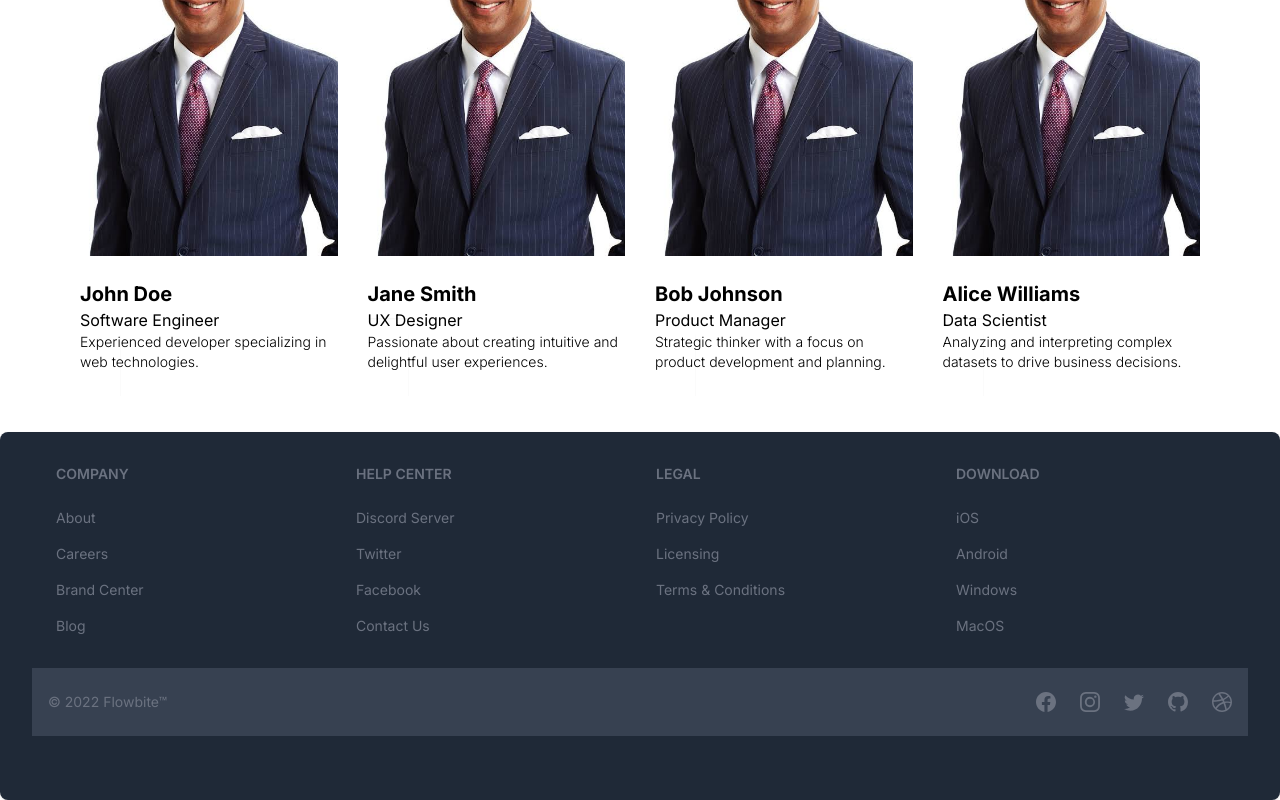
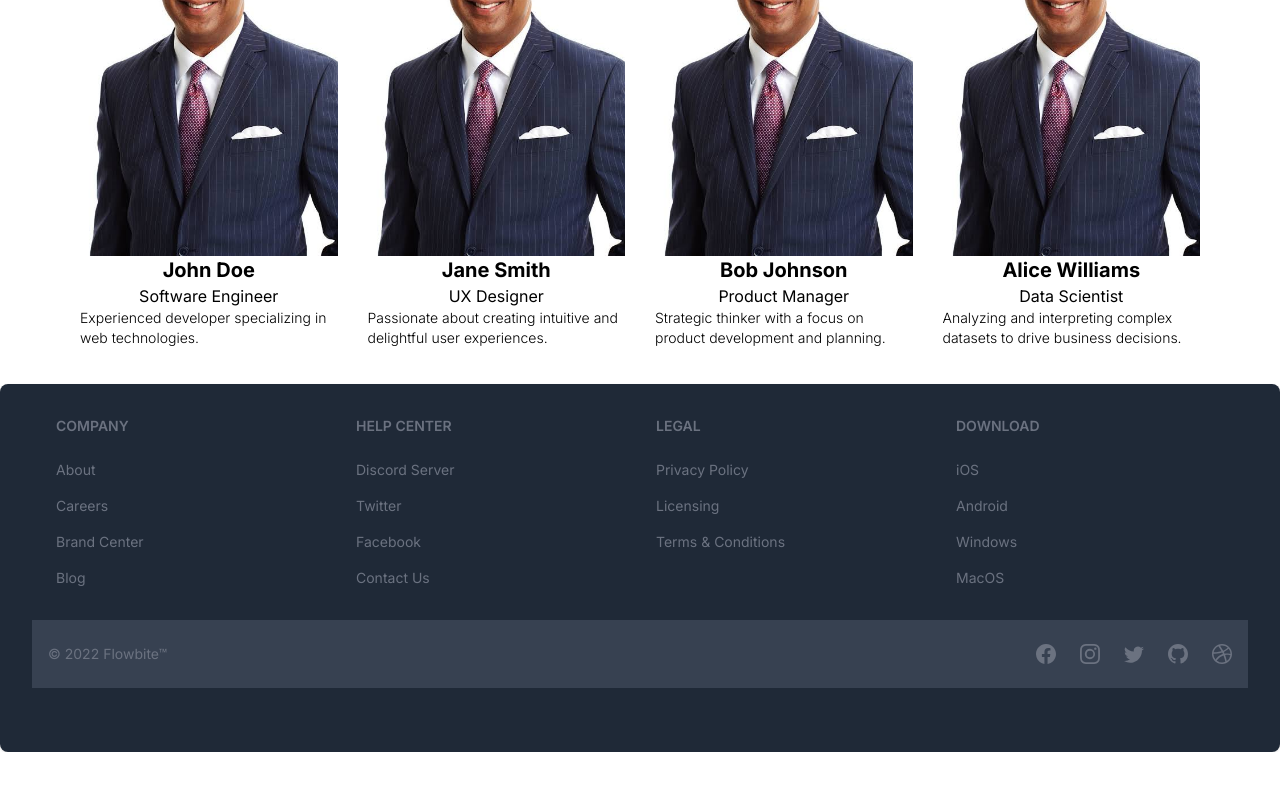
Before and after one commit to vicxtunespro/Vtec, a Next.js app: page / in a window 1280 px wide. Shown: the part 1879-2679 px from the top of the page. After the commit the page ends 2631 px from the top, so only its background shows below. Built offline with nearby package versions, Linux system fonts and the light colour scheme.

Commit message:
Team Section

```diff
--- a/app/components/teamCard.jsx
+++ b/app/components/teamCard.jsx
@@ -12,7 +12,7 @@ function TeamMember({name, title, description, image}) {
             <FaWhatsapp />
             </span>
         </span>
-        <span className='p-10 shadow-sm'>
+        <span className='flex flex-col justify-center items-center'>
             <p className="team-member-name text-xl font-bold">{name}</p>
             <p className="team-title">{title}</p>
             <p className='team-title-description text-sm font-light'>{description}</p>
```
